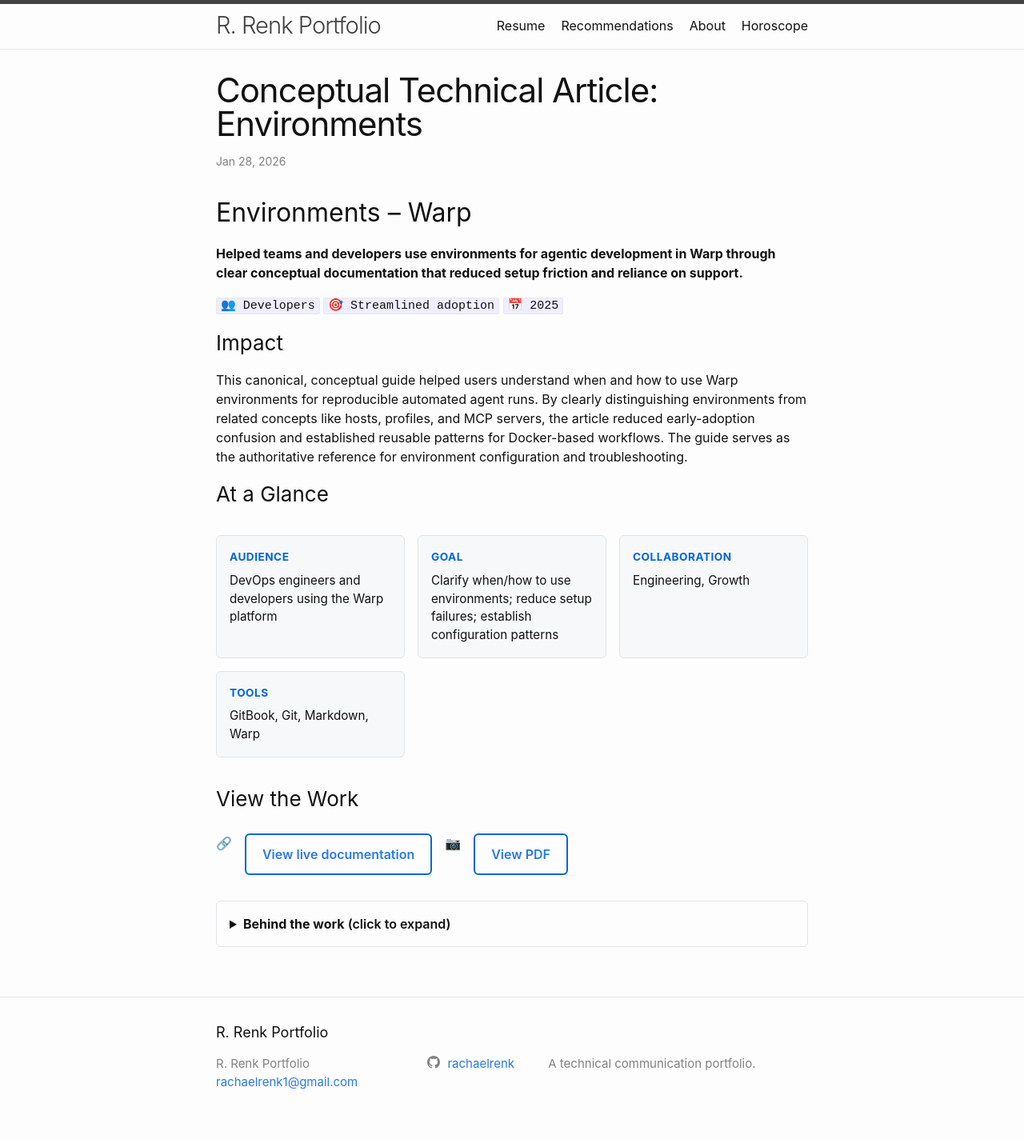
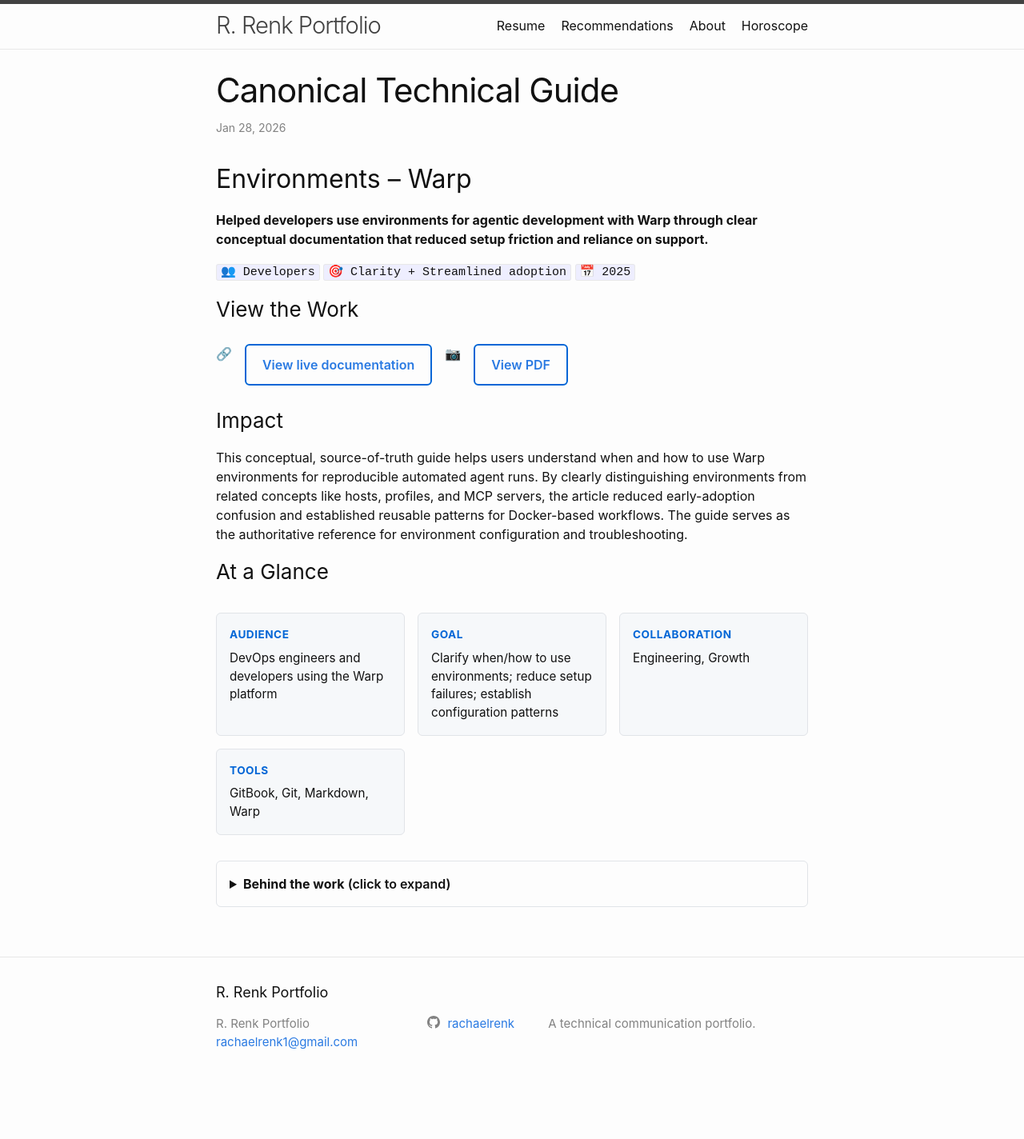
Before and after one commit to rachaelrenk/rachaelrenk.github.io, a Jekyll site: the page built from docs/_posts/2026-01-28-environments-warp.markdown, in a window 1280 px wide. Shown: the whole page at 80% size. Built offline with Jekyll 4.4.1, drawn with Linux system fonts in a browser that asks for light colours; after the commit the page ends 1374 px from its top, so only the background shows below that.

```diff
--- a/docs/_posts/2026-01-28-environments-warp.markdown
+++ b/docs/_posts/2026-01-28-environments-warp.markdown
@@ -1,18 +1,27 @@
 ---
 layout: post
-title: "Conceptual Technical Article: Environments"
+title: "Canonical Technical Guide"
 date: 2026-01-28
 ---
 
 ## Environments – Warp
 
-**Helped teams and developers use environments for agentic development in Warp through clear conceptual documentation that reduced setup friction and reliance on support.**
+**Helped developers use environments for agentic development with Warp through clear conceptual documentation that reduced setup friction and reliance on support.**
 
-`👥 Developers` `🎯 Streamlined adoption` `📅 2025`
+`👥 Developers` `🎯 Clarity + Streamlined adoption` `📅 2025`
+
+### View the Work
+
+<div class="artifact-links">
+  🔗 <a href="https://docs.warp.dev/platform/environments" target="_blank">View live documentation</a>
+
+  📷 <a href="https://github.com/rachaelrenk/rachaelrenk.github.io/blob/portfolio_1/docs/assets/pdf/Environments_Warp.pdf">View PDF</a>
+</div>
+
 
 ### Impact
 
-This canonical, conceptual guide helped users understand when and how to use Warp environments for reproducible automated agent runs. By clearly distinguishing environments from related concepts like hosts, profiles, and MCP servers, the article reduced early-adoption confusion and established reusable patterns for Docker-based workflows. The guide serves as the authoritative reference for environment configuration and troubleshooting.
+This conceptual, source-of-truth guide helps users understand when and how to use Warp environments for reproducible automated agent runs. By clearly distinguishing environments from related concepts like hosts, profiles, and MCP servers, the article reduced early-adoption confusion and established reusable patterns for Docker-based workflows. The guide serves as the authoritative reference for environment configuration and troubleshooting.
 
 ### At a Glance
 
@@ -38,14 +47,6 @@ This canonical, conceptual guide helped users understand when and how to use War
   </div>
 </div>
 
-### View the Work
-
-<div class="artifact-links">
-  🔗 <a href="https://docs.warp.dev/platform/environments" target="_blank">View live documentation</a>
-
-  📷 <a href="#">View PDF</a>
-</div>
-
 <details>
 <summary><strong>Behind the work</strong> (click to expand)</summary>
 
--- a/docs/index.markdown
+++ b/docs/index.markdown
@@ -18,7 +18,7 @@ This portfolio site is built with Jekyll and GitHub Pages. Right now, it feature
 Things are under construction around here, so check back often for updates. ✌️
 
 ## **Selected Work Samples**
-* **[Technical Canonical Topic](2026/01/28/environments-warp.html):** "Environments" _(Warp)_
+* **[Canonical Guide](2026/01/28/environments-warp.html):** "Environments" _(Warp)_
 
 * **[Release Notes](2025/10/03/release-notes.html):** Enterprise Server 3.16.0 release notes _(GitHub)_
 
```
Also changed, not shown: 2 other files.
